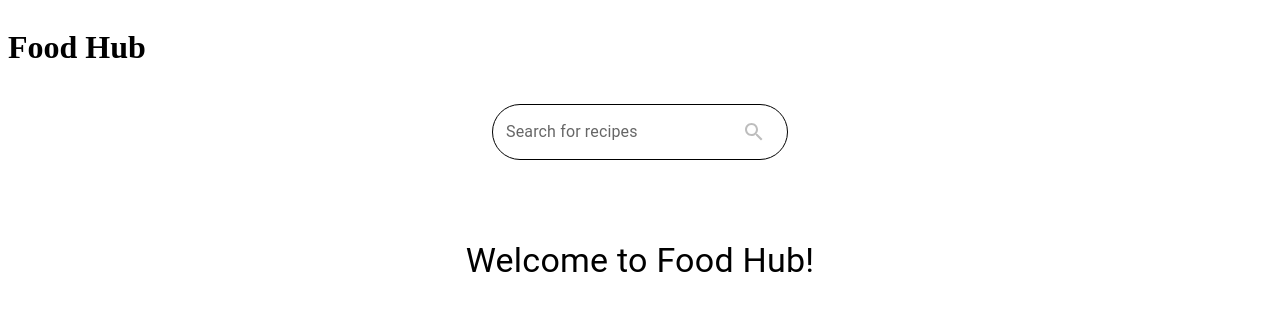
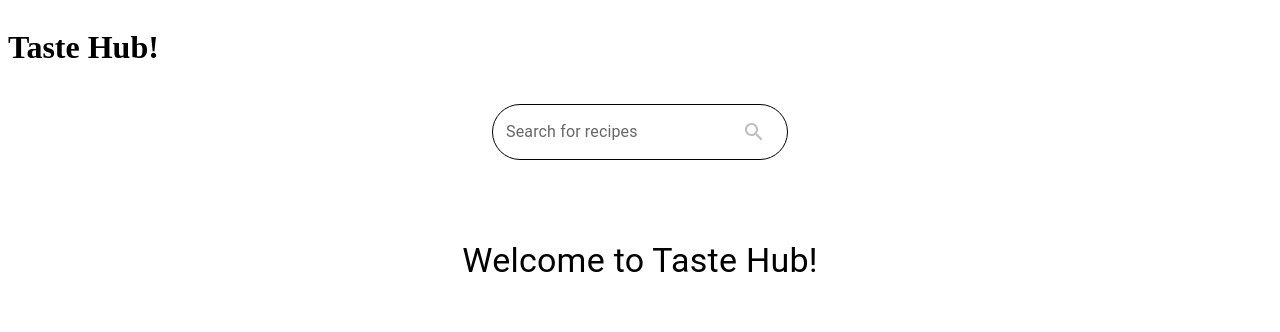
Before and after one commit to xDkrams/foodHub, a React (Create React App) app: page / in a window 1280 px wide. Shown: the top 332 px of the page. Built offline with nearby package versions, Linux system fonts and the light colour scheme.

Commit message:
feat: change name title

```diff
--- a/public/index.html
+++ b/public/index.html
@@ -1,7 +1,7 @@
 <!DOCTYPE html>
 <html lang="en">
   <head>
-    <title>Food Hub</title>
+    <title>Taste Hub</title>
   </head>
   <body>
     <div id="root"></div>
--- a/src/Pages/HomePage.js
+++ b/src/Pages/HomePage.js
@@ -110,7 +110,7 @@ const HomePage = () => {
             }}
             sx={{ "&:hover": { cursor: "pointer" } }}
           >
-            <h1>Food Hub</h1>
+            <h1>Taste Hub!</h1>
           </Box>
         </Grid>
         <Grid item xs={12} md={12} lg={12} align="center">
@@ -170,12 +170,8 @@ const HomePage = () => {
       )}
       {loading && (
         <Grid item xs={12} md={12} lg={12} align="center">
-          <Box
-            style={{
-              height: "45vh",
-            }}
-          >
-            <CircularProgress />
+          <Box>
+            <CircularProgress style={{ margin: "10rem 0" }} />
           </Box>
         </Grid>
       )}
@@ -324,7 +320,7 @@ const HomePage = () => {
       )}
 
       {buttonTransitions((styles, item) =>
-        recipe && recipe.length > 0 ? (
+        recipe && recipe.length && !loading > 0 ? (
           <animated.div style={styles}>
             <Box style={{ marginTop: "2rem", textAlign: "center" }}>
               <Button onClick={handlePrevious}>Previous</Button>
--- a/src/Pages/Introductory.js
+++ b/src/Pages/Introductory.js
@@ -11,7 +11,7 @@ const Introductory = () => {
         }}
       >
         <Typography variant="h4" gutterBottom>
-          Welcome to Food Hub!
+          Welcome to Taste Hub!
         </Typography>
         <Typography style={{ marginTop: "3rem" }} variant="body1" gutterBottom>
           Explore a world of delicious recipes at your fingertips.
```
